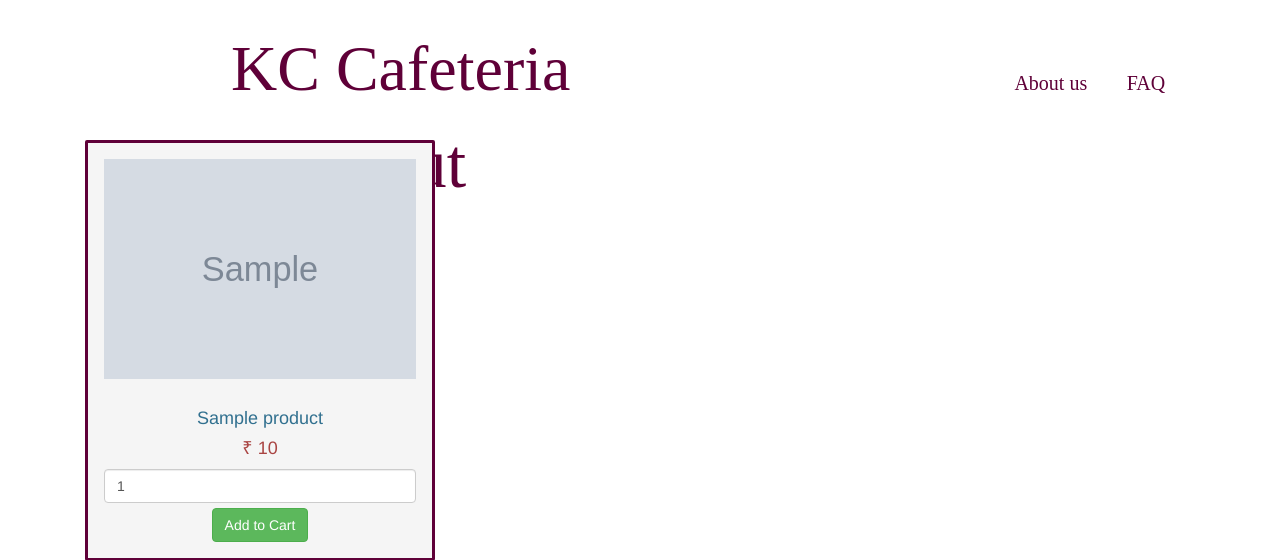
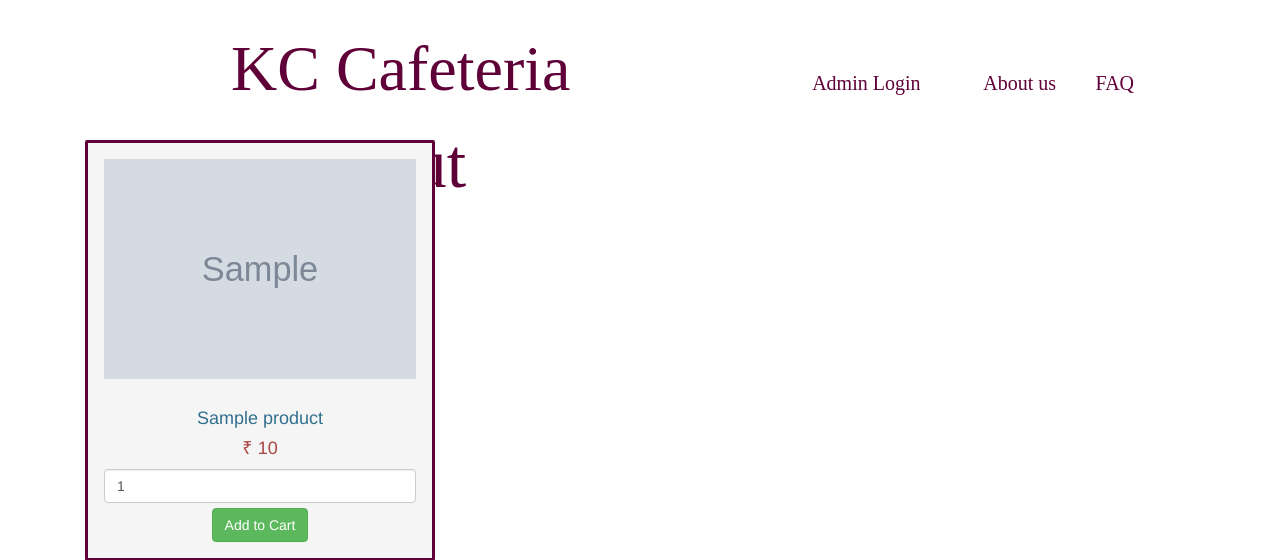
Before and after one commit to danishsshaikh/KCCafeteria, a PHP site: page /login/index.php in a window 1280 px wide. Shown: the top 560 px of the page. Run offline with PHP 8.4, Linux system fonts and the light colour scheme; tables that the repository leaves empty or names only in its code hold one stand-in row (values such as "Sample post"); grey boxes marked "Sample" are stand-in pictures; some web fonts are replaced.

Commit message:
minor changes

```diff
--- a/Files/index.php
+++ b/Files/index.php
@@ -1,3 +1,5 @@
+<!--            <a href="adminlogin.php" id="mainn_nname">Admin Login</a>-->
+
 <?php
 session_start();
 $connect = mysqli_connect("localhost", "root", "", "cart");
@@ -61,6 +63,7 @@ if(isset($_GET["action"]))
 
 <head>
     <title>KC Cafe</title>
+        <link rel="icon" href="logo.png">
     <script src="https://ajax.googleapis.com/ajax/libs/jquery/2.2.0/jquery.min.js"></script>
     <link rel="stylesheet" href="https://maxcdn.bootstrapcdn.com/bootstrap/3.3.6/css/bootstrap.min.css" />
     <script src="https://maxcdn.bootstrapcdn.com/bootstrap/3.3.6/js/bootstrap.min.js"></script>
@@ -103,6 +106,9 @@ if(isset($_GET["action"]))
             &nbsp;
             &nbsp;
             &nbsp;
+                        <a href="adminlogin.php" id="mainn_nname">Admin Login</a>
+
+<!--
             &nbsp;
             &nbsp;
             &nbsp;
@@ -124,6 +130,7 @@ if(isset($_GET["action"]))
             &nbsp;
             &nbsp;
             &nbsp;
+-->
             &nbsp;
             &nbsp;
             &nbsp;
```
